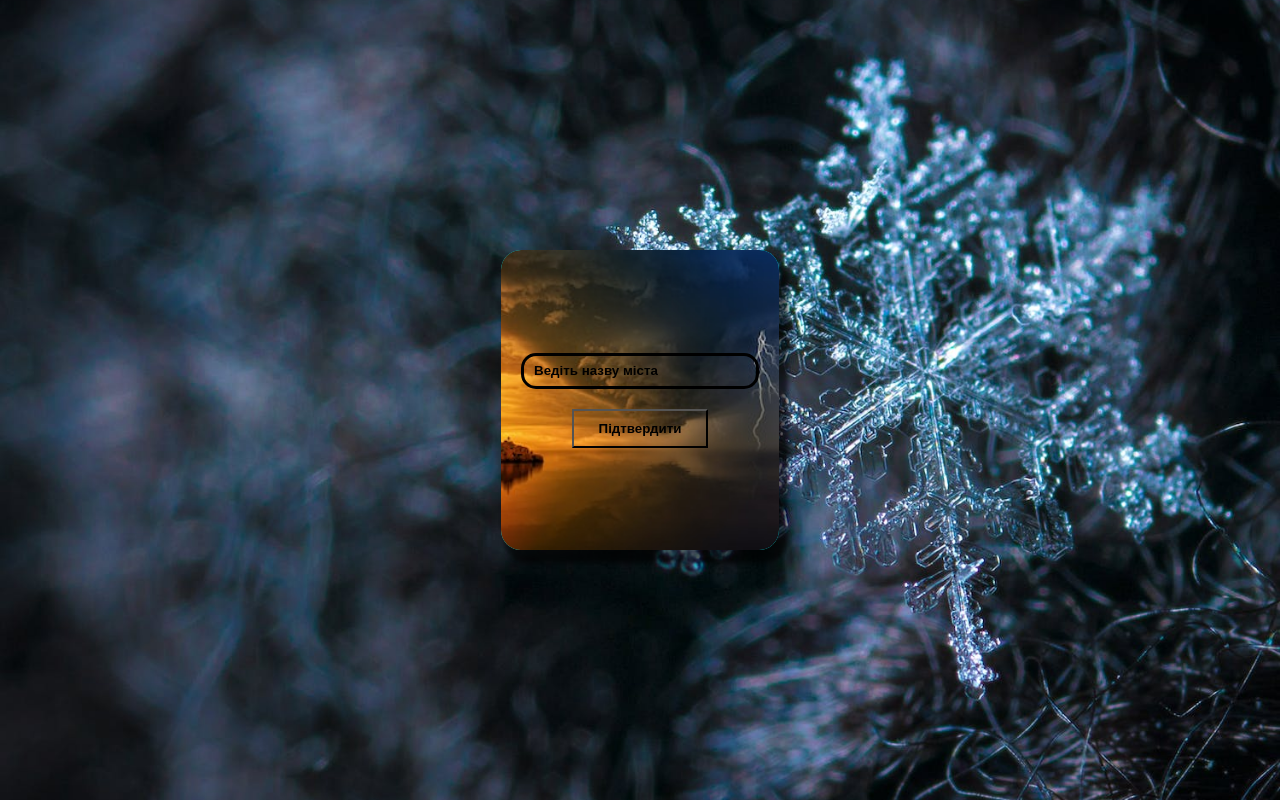
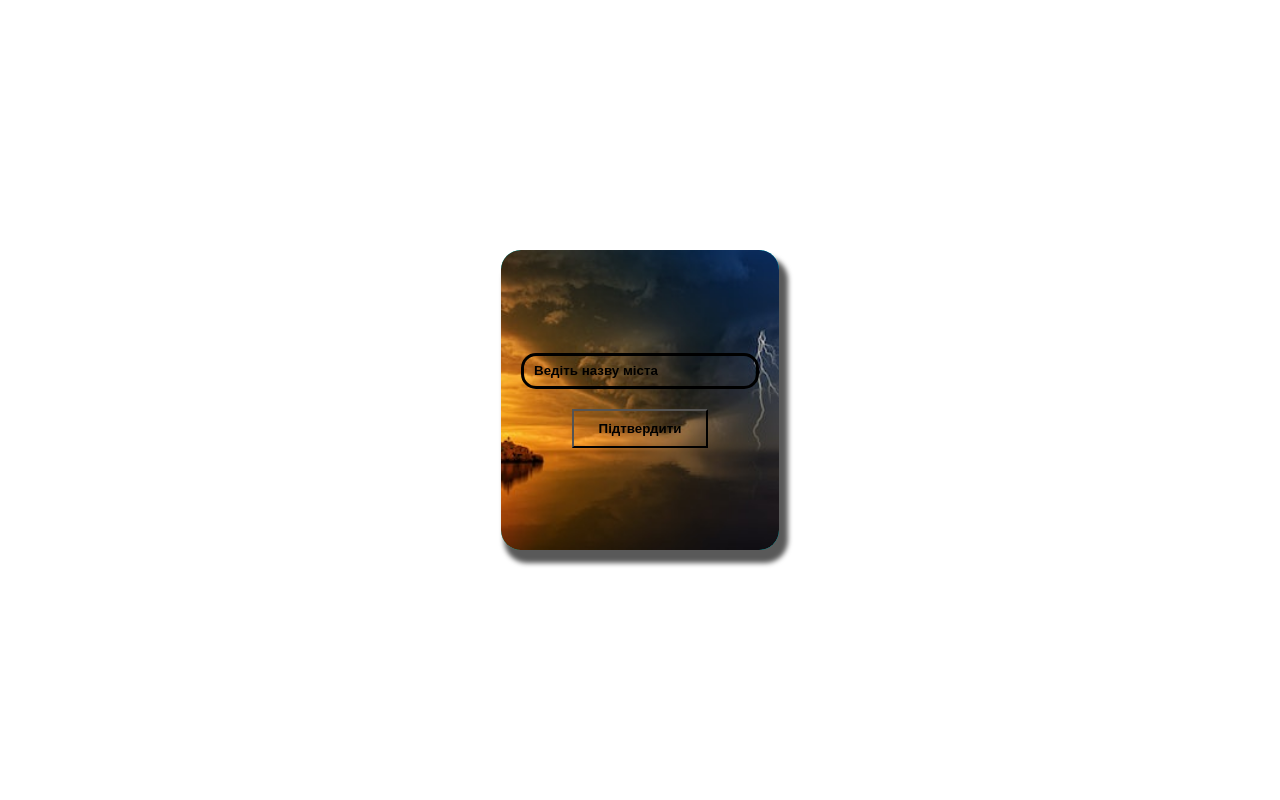
Before and after one commit to Vitalik-13/w-ather-widget, a plain HTML site: page index.html in a window 1280 px wide. Drawn offline with Linux system fonts and the light colour scheme; no server answers.

Commit message:
remove background with body

```diff
--- a/style.css
+++ b/style.css
@@ -8,10 +8,10 @@ body {
   flex-direction: column;
   align-items: center;
   justify-content: center;
-  background-image: url(images/pexels-egor-kamelev-813872.jpg);
+  /* background-image: url(images/pexels-egor-kamelev-813872.jpg);
   background-repeat: no-repeat;
   background-size: cover;
-  background-position: center;
+  background-position: center; */
   height: 100vh;
   overflow: hidden;
 }
```
